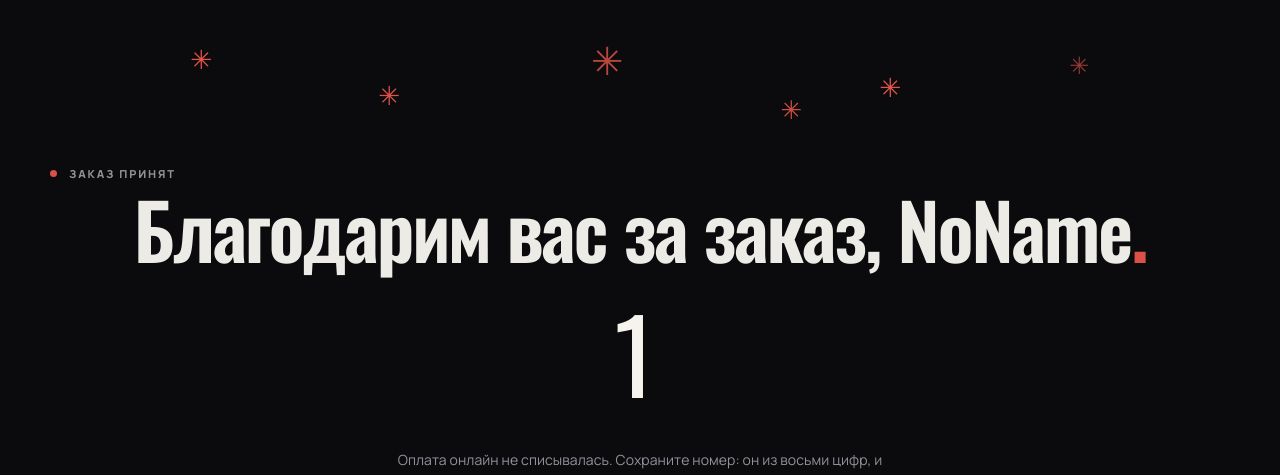
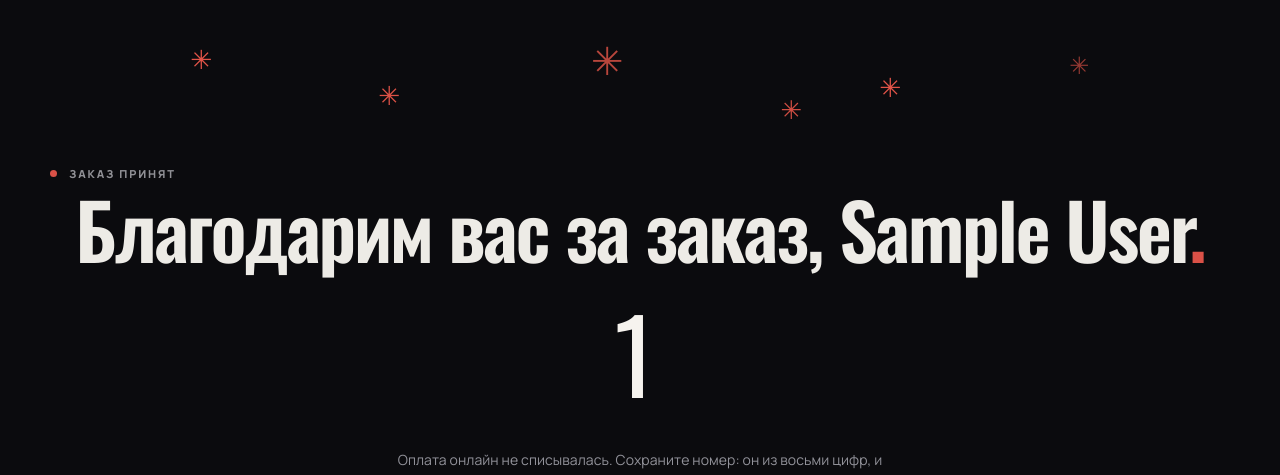
Before and after one commit to VadimKonshin/Noname, a Django app: template templates/shop/order_thanks.html in a window 1280 px wide. Shown: the part 162-637 px from the top of the page. Run offline with Django 5.2, Linux system fonts and the light colour scheme; the template is opened without the code that fills it: most values are stand-ins (such as "Sample title", 1, 10 or a date in 2020).

Commit message:
На странице успешного заказа называть покупателя и оставлять номер заказа.
Co-authored-by: Cursor <cursoragent@cursor.com>

```diff
--- a/shop/tests_commerce.py
+++ b/shop/tests_commerce.py
@@ -638,7 +638,8 @@ class CommerceTests(TestCase):
         self.assertEqual(order.delivery_eta, 'в согласованный день')
         self.assertEqual(order.pickup_address, 'ул. Мастерская, 1')
         thanks = self.client.get(order.get_absolute_url())
-        self.assertContains(thanks, 'Благодарим вас за заказ, NoName')
+        self.assertContains(thanks, 'Благодарим вас за заказ, Тестовый покупатель')
+        self.assertNotContains(thanks, 'Благодарим вас за заказ, NoName')
         self.assertContains(thanks, order.public_number)
         self.assertNotContains(thanks, 'ул. Мастерская, 1')
         self.assertNotContains(thanks, 'status-pill')
--- a/templates/shop/order_thanks.html
+++ b/templates/shop/order_thanks.html
@@ -6,7 +6,7 @@
     <i>✳</i><i>✳</i><i>✳</i><i>✳</i><i>✳</i><i>✳</i>
   </div>
   <div class="eyebrow"><span class="tiny-dot"></span> ЗАКАЗ ПРИНЯТ</div>
-  <h1 class="commerce-heading thanks-mark">Благодарим вас за заказ, NoName<span class="heading-period">.</span></h1>
+  <h1 class="commerce-heading thanks-mark">Благодарим вас за заказ, {{ order.full_name }}<span class="heading-period">.</span></h1>
   <p class="thanks-number">{{ order.public_number }}</p>
   <p class="page-lead thanks-lead">
     Оплата онлайн не списывалась. Сохраните номер: он из восьми цифр, и вместе с телефоном открывает статус на сайте
```
